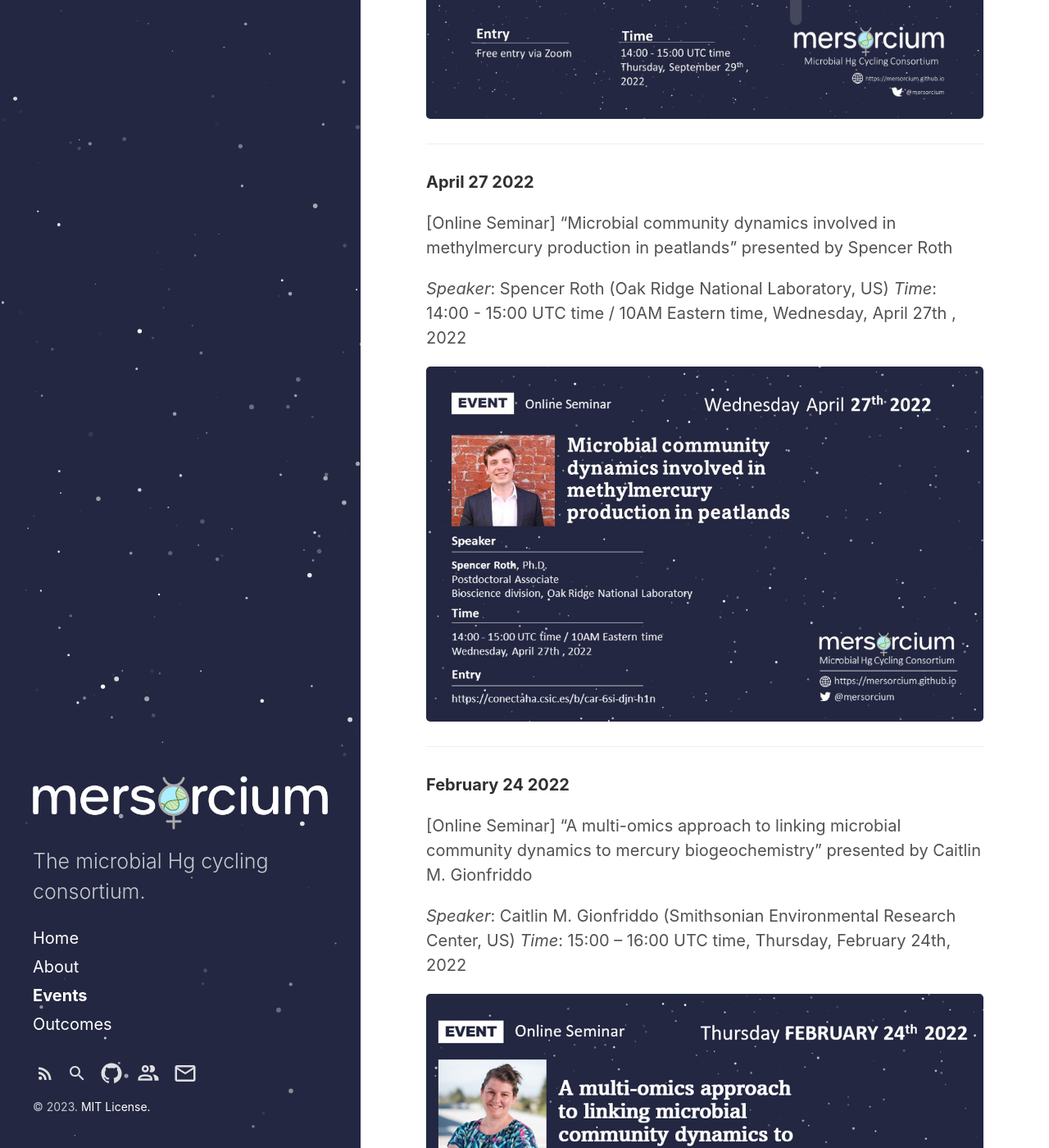
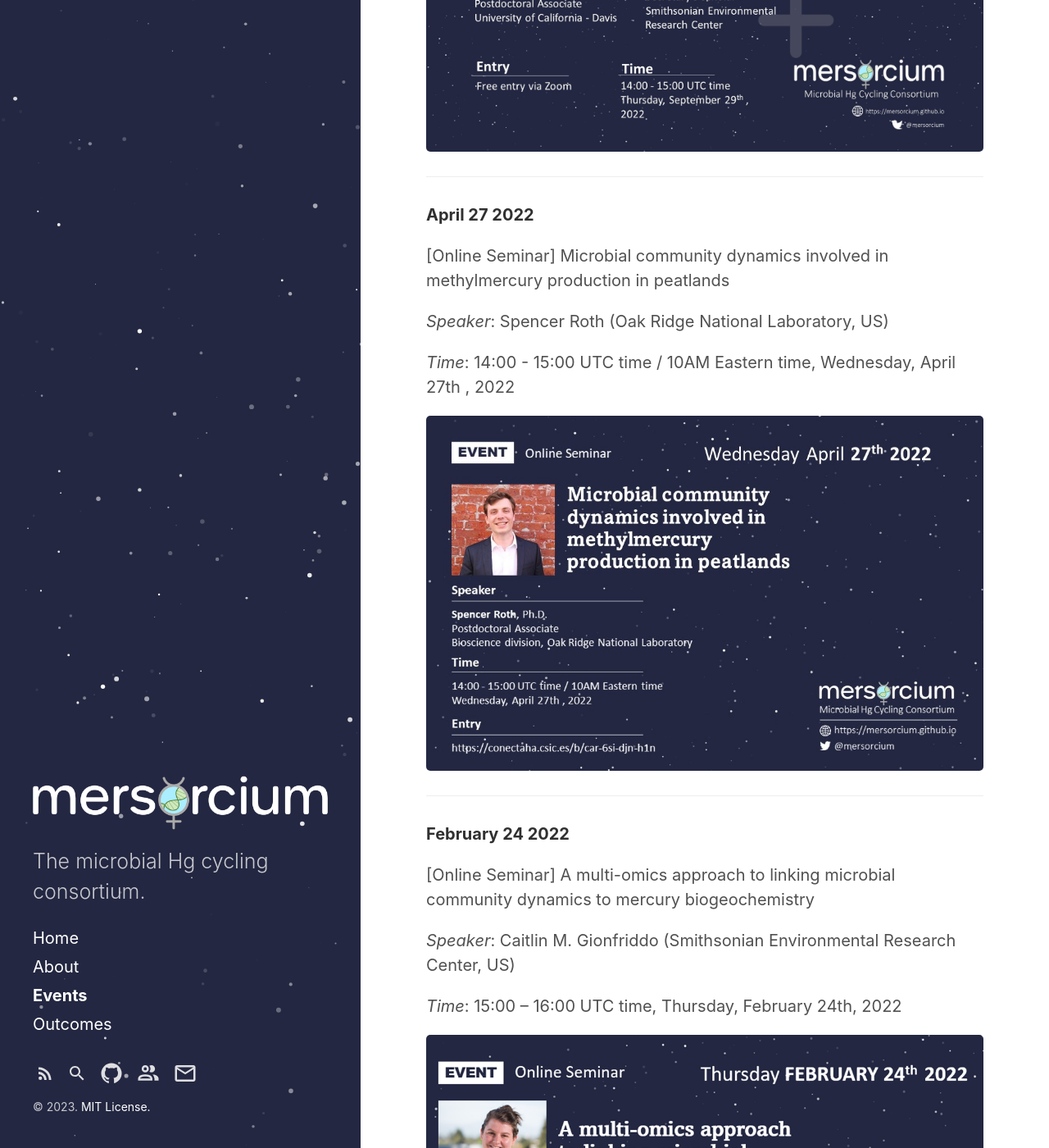
Before and after one commit to Mersorcium/mersorcium.github.io, a Jekyll site: the page built from category/1-events.md, in a window 1280 px wide and 1400 px high, scrolled down 2219 px. Shown: the whole window at 82% size. Built offline with Jekyll 4.4.1, drawn with Linux system fonts in a browser that asks for light colours.

```diff
--- a/category/1-events.md
+++ b/category/1-events.md
@@ -9,6 +9,7 @@
 [Online Seminar] Interactions between Hg compounds and cyanobacteria: from the uptake to biotransformations and effect of thiol-containing ligands
 
 *Speaker*: Cossart Thibaut (Geneva University, Switzerland)
+
 *Time*: 14:00 - 15:00 UTC time, Tuesday, January 24th, 2023
 
 ![Alt text](../posters/20230124-CossartThibaut.jpg "CossartThibaut-20230124")
@@ -20,6 +21,7 @@
 [Online Seminar] Microbial mercury cycling from chilean ecosystems - a call for collaboration
 
 *Speaker*: Céline Lavergne (University of Playa Ancha, Chile)
+
 *Time*: 14:00 - 15:00 UTC time, Tuesday, October 25th, 2022
 
 ![Alt text](../posters/Seminar-20221025-Celine.jpg "Celine-20221025")
@@ -37,9 +39,10 @@
 
 **April 27 2022**
 
-[Online Seminar] "Microbial community dynamics involved in methylmercury production in peatlands" presented by Spencer Roth
+[Online Seminar] Microbial community dynamics involved in methylmercury production in peatlands
 
 *Speaker*: Spencer Roth (Oak Ridge National Laboratory, US)
+
 *Time*: 14:00 - 15:00 UTC time / 10AM Eastern time, Wednesday, April 27th , 2022
 
 ![Alt text](../posters/20220427-Spencer.jpg "Spencer-20220427")
@@ -48,9 +51,10 @@
 
 **February 24 2022**
 
-[Online Seminar] "A multi-omics approach to linking microbial community dynamics to mercury biogeochemistry" presented by Caitlin M. Gionfriddo
+[Online Seminar] A multi-omics approach to linking microbial community dynamics to mercury biogeochemistry
 
 *Speaker*: Caitlin M. Gionfriddo (Smithsonian Environmental Research Center, US)
+
 *Time*: 15:00 – 16:00 UTC time, Thursday, February 24th, 2022
 
 ![Alt text](../posters/20220224-Caitlin.png "Caitlin-20220224")
```
